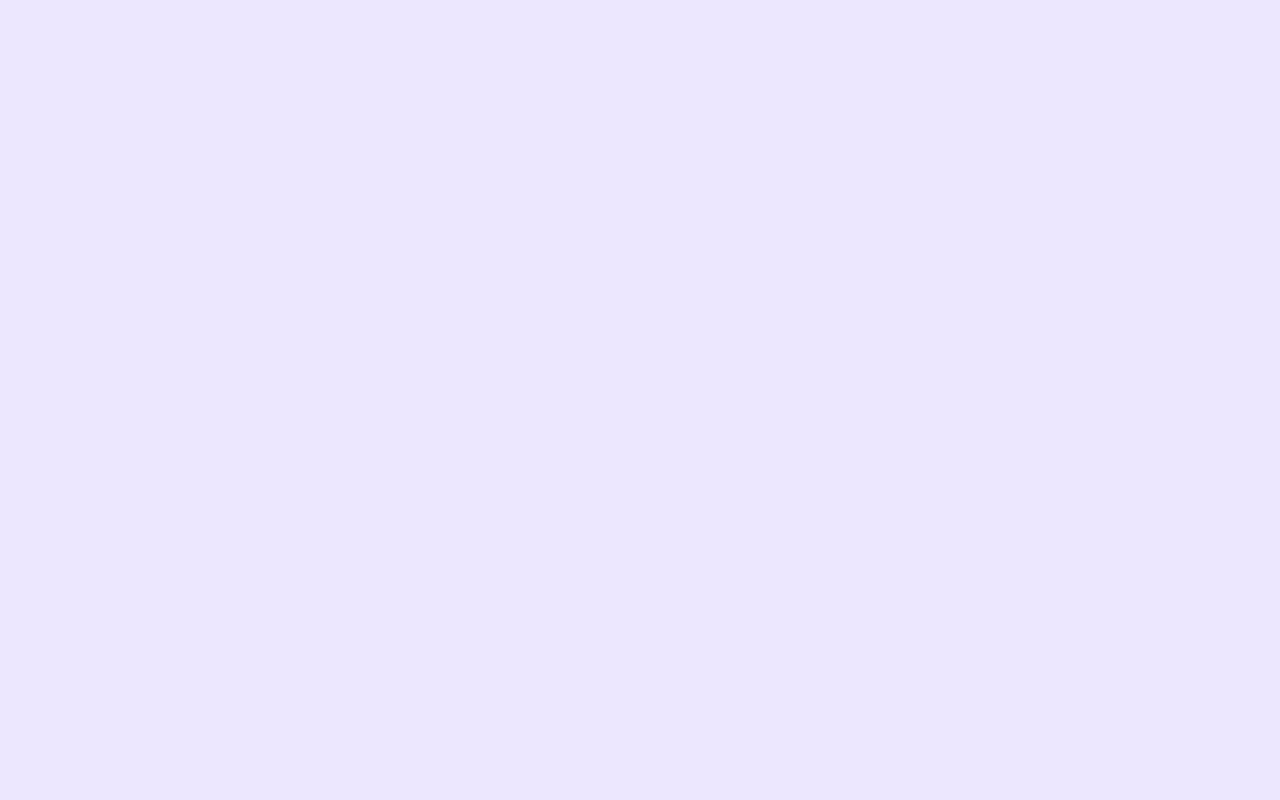
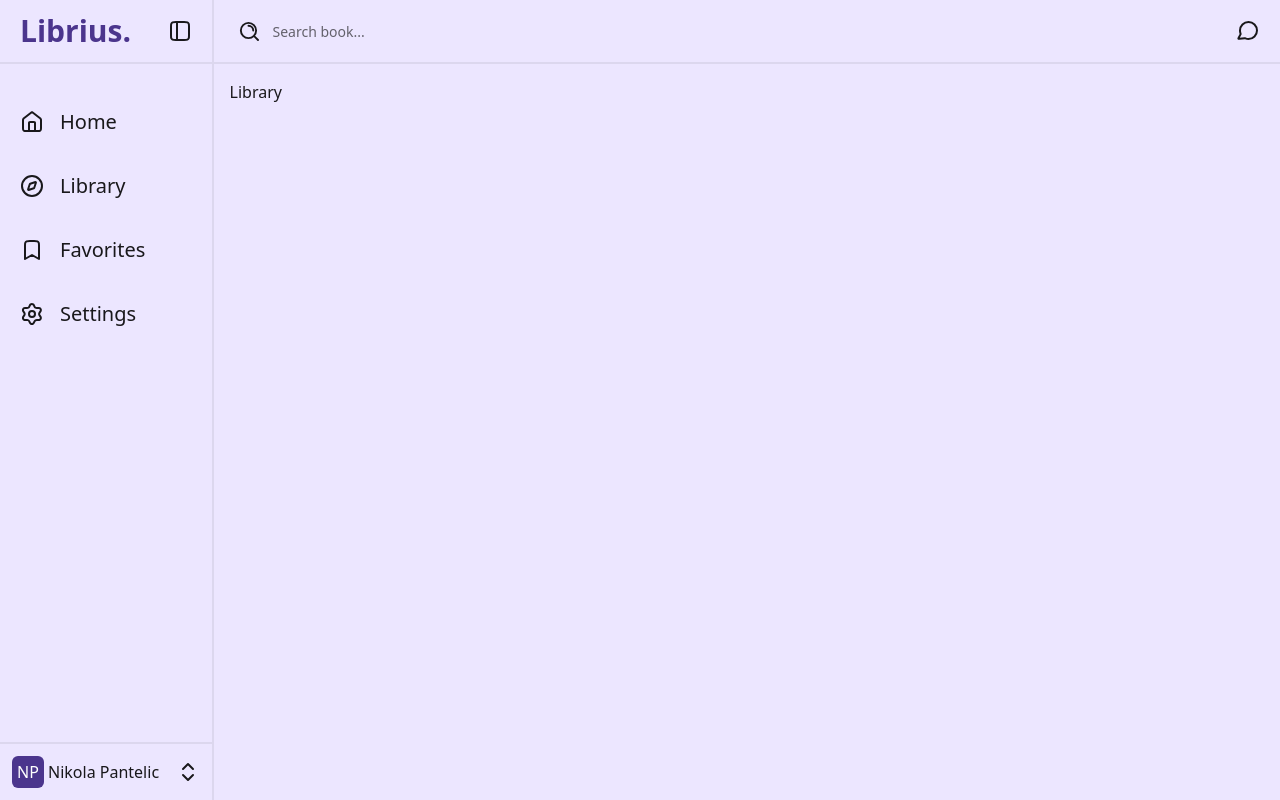
Before and after one commit to panteliic/Librius, a React (Vite) app in the folder frontend/: page /library in a window 1280 px wide. Built offline with nearby package versions, Linux system fonts and the light colour scheme.

Commit message:
added layout and set to assign dynamics to specific routes

```diff
--- a/frontend/src/App.tsx
+++ b/frontend/src/App.tsx
@@ -1,15 +1,7 @@
-import SideBar from "./components/SideBar";
-import NavBar from "./components/NavBar";
-
 export default function App() {
   return (
-    <div className="flex ">
-      <SideBar />
-      <div className="w-full">
-        <NavBar/>
-        <main>
-        </main>
-      </div>
+    <div>
+      Home
     </div>
   );
 }
--- a/frontend/src/Routes.tsx
+++ b/frontend/src/Routes.tsx
@@ -1,4 +1,5 @@
 import { Routes, Route } from "react-router-dom";
+import Layout from "./layout";
 import Home from "./App";
 import Login from "./pages/Login";
 import Register from "./pages/Register";
@@ -11,14 +12,19 @@ import Chat from "./pages/Chat";
 const AppRoutes = () => {
   return (
     <Routes>
-      <Route path="/" element={<Home />} />
+      {/* Rute bez SideBar-a i NavBar-a */}
       <Route path="/auth/sign-in" element={<Login />} />
       <Route path="/auth/sign-up" element={<Register />} />
-      <Route path="/library" element={<Library />} />
-      <Route path="/favorites" element={<Favorites />} />
-      <Route path="/library" element={<Settings />} />
-      <Route path="/chat" element={<Chat />} />
       <Route path="*" element={<NotFound />} />
+
+      {/* Rute sa Layout-om */}
+      <Route element={<Layout />}>
+        <Route path="/" element={<Home />} />
+        <Route path="/library" element={<Library />} />
+        <Route path="/favorites" element={<Favorites />} />
+        <Route path="/settings" element={<Settings />} />
+        <Route path="/chat" element={<Chat />} />
+      </Route>
     </Routes>
   );
 };
--- /dev/null
+++ b/frontend/src/layout.tsx
@@ -0,0 +1,17 @@
+import { Outlet } from "react-router-dom";
+import SideBar from "./components/SideBar";
+import NavBar from "./components/NavBar";
+
+export default function Layout() {
+  return (
+    <div className="flex">
+      <SideBar />
+      <div className="w-full">
+        <NavBar />
+        <main className="p-4">
+          <Outlet />
+        </main>
+      </div>
+    </div>
+  );
+}
--- a/frontend/src/pages/Chat.tsx
+++ b/frontend/src/pages/Chat.tsx
@@ -1,7 +1,7 @@
 function Chat() {
   return (
     <div>
-
+      Chat
     </div>
   )
 }
--- a/frontend/src/pages/FavortiesBook.tsx
+++ b/frontend/src/pages/FavortiesBook.tsx
@@ -1,7 +1,7 @@
 function Favorites() {
     return (
       <div>
-
+        Favorites
       </div>
     )
   }
--- a/frontend/src/pages/Library.tsx
+++ b/frontend/src/pages/Library.tsx
@@ -1,7 +1,7 @@
 function Library() {
   return (
     <div>
-
+      Library
     </div>
   )
 }
--- a/frontend/src/pages/Settings.tsx
+++ b/frontend/src/pages/Settings.tsx
@@ -1,7 +1,7 @@
 function Settings() {
   return (
     <div>
-
+      Settings
     </div>
   )
 }
```
